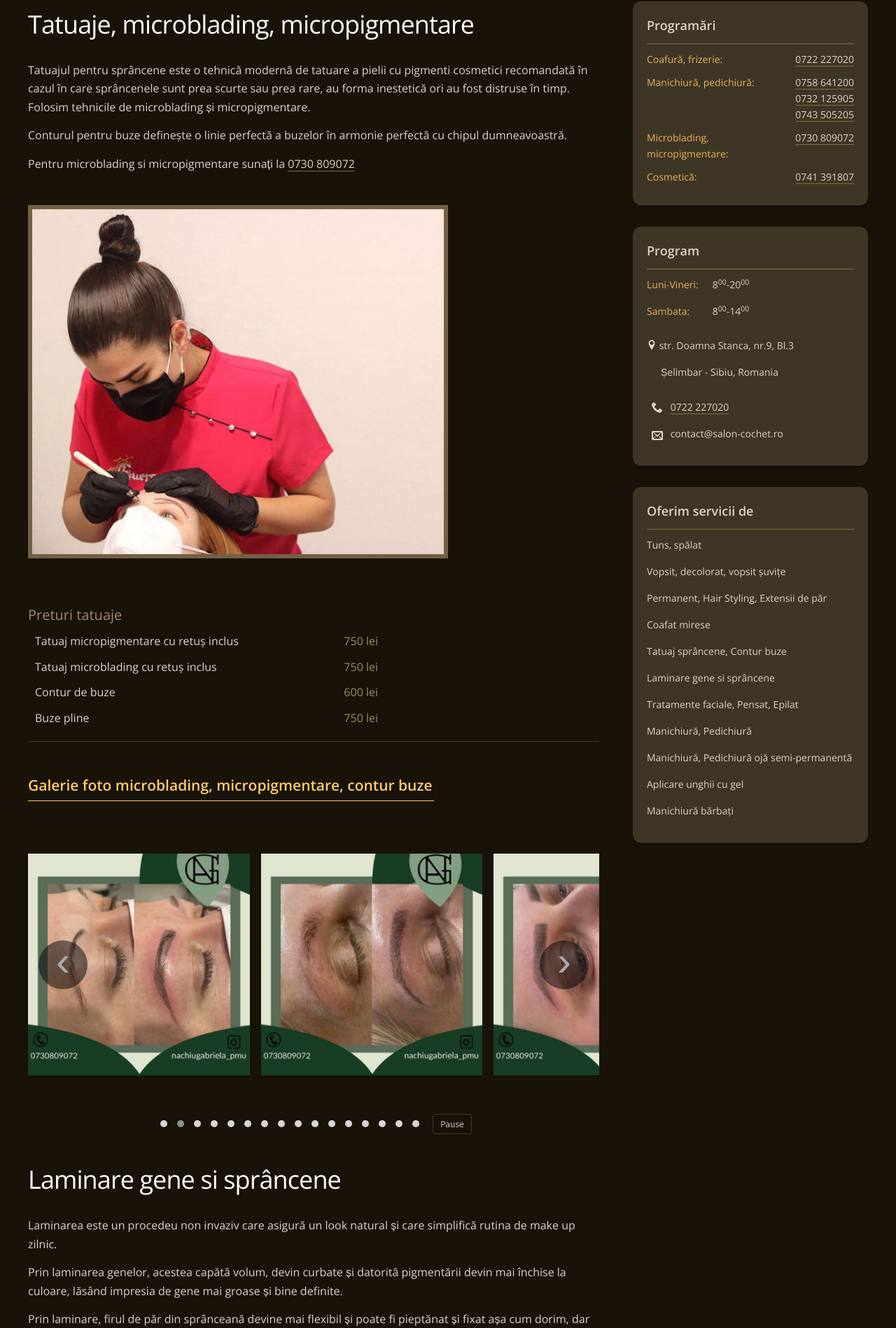
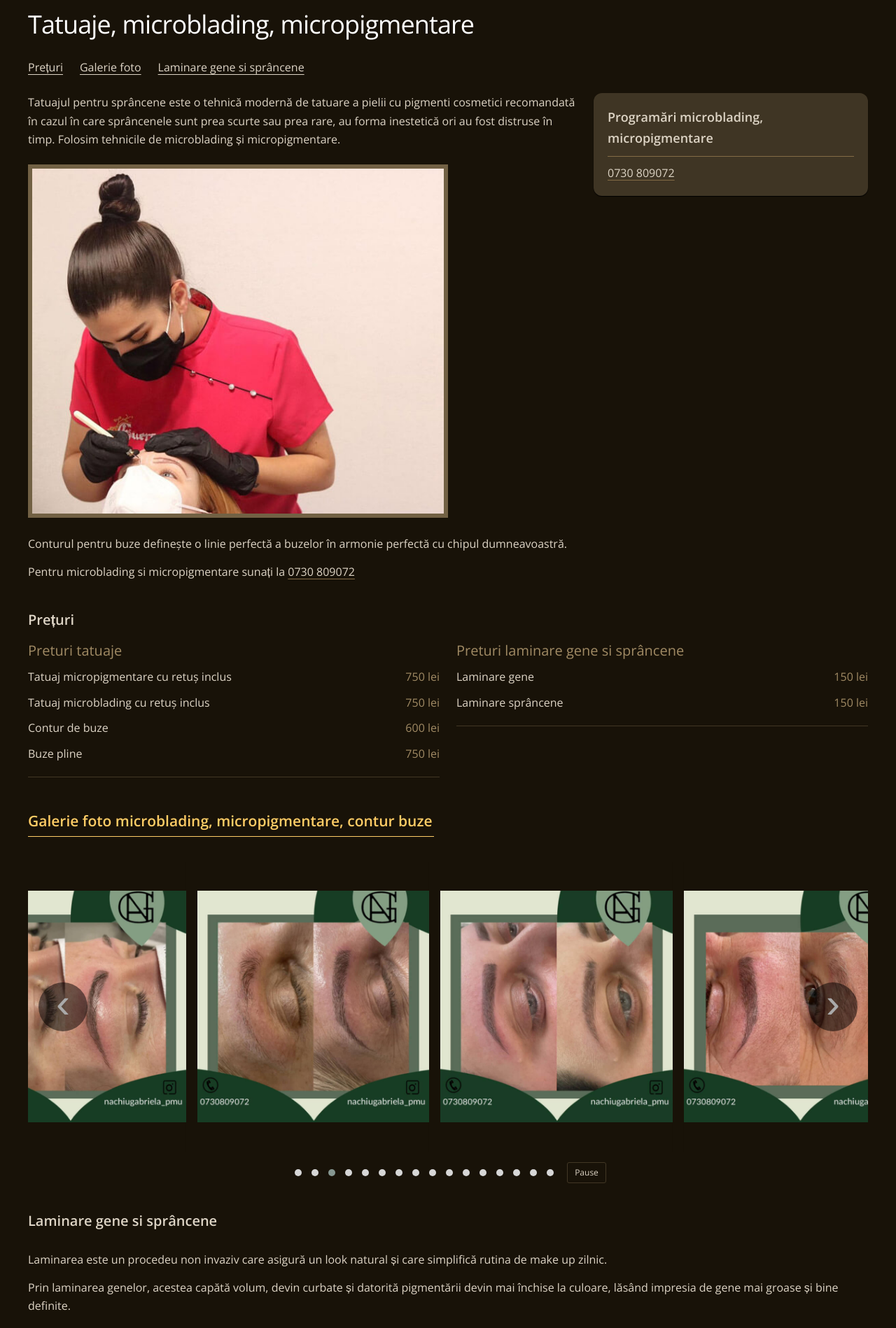
Before and after one commit to corina-gratiela/cochet-react, a React (Vite) app: page /servicii/tatuaje in a window 1280 px wide. Shown: the part 140-2038 px from the top of the page at 70% size. Built offline with nearby package versions, Linux system fonts and the light colour scheme.

Commit message:
New look for tatuaje si cosmetica sections

```diff
--- a/src/components/layout/SiteLayout.tsx
+++ b/src/components/layout/SiteLayout.tsx
@@ -9,7 +9,9 @@ export default function SiteLayout() {
   const isHome = useMatch('/');
   const isHair = useMatch('/servicii/coafor');
   const isManicure = useMatch('/servicii/manichiura');
-  const isWideService = isHair || isManicure;
+  const isCosmetics = useMatch('/servicii/cosmetica');
+  const isTattoos = useMatch('/servicii/tatuaje');
+  const isWideService = isHair || isManicure || isCosmetics || isTattoos;
   return (
     <div className="body-container">
       <SiteHeader />
--- a/src/pages/CosmeticsPage.tsx
+++ b/src/pages/CosmeticsPage.tsx
@@ -1,3 +1,5 @@
+import InfoPanel from '../components/content/InfoPanel';
+import { SalonHours } from '../components/layout/SalonSidebar';
 import PhoneLink from '../components/content/PhoneLink';
 import '../styles/pages/cosmetics.scss';
 
@@ -7,23 +9,34 @@ export default function CosmeticsPage() {
       <title>Tratamente faciale, Pensat, epilat la Salon Cochet Sibiu</title>
       <meta name="description" content="Vă oferim servcii de pensat, epilat scurt și lung, epilat brațe, abdomen, tratamente faciale" />
       <h1>Cosmetică</h1>
-      <div className="category-box">
-        <div className="category-box__title">Tratamente faciale</div>
+      <nav className="service-page__links" aria-label="Secțiuni cosmetică">
+        <a href="#preturi-cosmetica">Prețuri</a>
+        <a href="#tratamente-faciale">Tratamente faciale</a>
+        <a href="#pensat-epilat">Pensat și epilat</a>
+      </nav>
+      <div className="service-page__intro">
+        <div>
+          <section id="tratamente-faciale" className="category-box">
+            <h2 className="category-box__title">Tratamente faciale</h2>
             <p>Vă oferim tratamente faciale anti-aging CNC Skincare. </p>
             <p>Gama de produse CNC Skincare -made in Germany- cuprinde dermato-cosmetice inovatoare, cu ingrediente active, pentru un succes vizibil și de durată. Astfel, efectele tratamentelor CNC Skincare sunt vizibile de la prima ședință!</p>
-        <p>
-          Pentru programări sunați la numărul de telefon <PhoneLink number="0741 391807" />
-        </p>
+            <img className="category-box__img" style={{ maxWidth: 600 }} src={import.meta.env.BASE_URL + 'images/site/cosmetica.jpg'} alt="Tratamente faciale anti-aging CNC Skincare" />
+          </section>
+          <section id="pensat-epilat" className="category-box">
+            <h2 className="category-box__title">Pensat și epilat</h2>
+            <p>Fie că vă doriți sprâncene frumos conturate sau o piele fină, vă așteptăm la Salon Cochet. Oferim servicii de pensat, epilare pentru femei și bărbați și vopsirea genelor și sprâncenelor, cu grijă și atenție la preferințele dumneavoastră.</p>
+          </section>
         </div>
-
-      <div className="category-box">
-        <img className="category-box__img" style={{ maxWidth: 600 }} src={import.meta.env.BASE_URL + 'images/site/cosmetica.jpg'} alt="Tratamente faciale anti-aging CNC Skincare" />
+        <InfoPanel title="Programări cosmetică">
+          <PhoneLink number="0741 391807" />
+        </InfoPanel>
       </div>
-
-      <div className="category-box">
+      <section id="preturi-cosmetica" className="category-box" aria-labelledby="preturi-cosmetica-title">
+        <h2 id="preturi-cosmetica-title">Prețuri</h2>
+        <div className="service-prices service-prices--two">
           <div className="preturi">
             <div className="preturi__title">Preturi tratamente</div>
-          <div className="preturi__list" style={{ paddingRight: 30 }}>
+            <div className="preturi__list">
               <div className="pret">
                 <div className="pret__label">
                   <h2>Tratament antiaging CNC Skincare - hidratare și fermitate</h2>
@@ -59,20 +72,10 @@ export default function CosmeticsPage() {
               </div>
             </div>
           </div>
-      </div>
 
-      <div className="category-box">
-        <div className="category-box__title">Pensat și epilat</div>
-        <p>Vă oferim servicii de epilare damă și bărbați, vopsit gene și sprâncene</p>
-        <p>
-          Pentru programări sunați la numărul de telefon <PhoneLink number="0741 391807" />
-        </p>
-      </div>
-
-      <div className="category-box">
           <div className="preturi">
-          <div className="preturi__title">Preturi cosmetica</div>
-          <div className="preturi__list" style={{ maxWidth: 500 }}>
+            <div className="preturi__title">Preturi cosmetică</div>
+            <div className="preturi__list">
               <div className="pret">
                 <div className="pret__label">Pensat damă</div>
                 <div className="pret__value">35 lei</div>
@@ -162,6 +165,10 @@ export default function CosmeticsPage() {
             </div>
           </div>
         </div>
+      </section>
+      <div className="service-page__hours">
+        <SalonHours />
+      </div>
     </>
   );
 }
--- a/src/pages/TattoosPage.tsx
+++ b/src/pages/TattoosPage.tsx
@@ -1,8 +1,10 @@
+import InfoPanel from '../components/content/InfoPanel';
+import { SalonHours } from '../components/layout/SalonSidebar';
 import PhoneLink from '../components/content/PhoneLink';
-import ContentSection from "../components/content/ContentSection";
-import PhotoGallery from "../components/gallery/PhotoGallery";
-import { tattoosGallery } from "../data/tattoosGallery";
-import "../styles/pages/tattoos.scss";
+import ContentSection from '../components/content/ContentSection';
+import PhotoGallery from '../components/gallery/PhotoGallery';
+import { tattoosGallery } from '../data/tattoosGallery';
+import '../styles/pages/tattoos.scss';
 
 export default function TattoosPage() {
   return (
@@ -10,24 +12,35 @@ export default function TattoosPage() {
       <title>Microblading, micropigmentare la Salon Cochet Sibiu</title>
       <meta name="description" content="Vă oferim servicii de microblading, micropigmentare la Salon Cochet Sibiu" />
       <h1>Tatuaje, microblading, micropigmentare</h1>
-      <div className="category-box">
-        <p>
-          Tatuajul pentru sprâncene este o tehnică modernă de tatuare a pielii cu pigmenti cosmetici recomandată în cazul în care sprâncenele sunt prea scurte sau prea rare, au forma inestetică ori au
-          fost distruse în timp. Folosim tehnicile de microblading și micropigmentare.
-        </p>
+      <nav className="service-page__links" aria-label="Secțiuni tatuaje și laminare">
+        <a href="#preturi-tatuaje">Prețuri</a>
+        <a href="#galerie-tatuaje">Galerie foto</a>
+        <a href="#laminare">Laminare gene si sprâncene</a>
+      </nav>
+      <div className="service-page__intro">
+        <div className="category-box tattoos-intro">
+          <div>
+            <p>Tatuajul pentru sprâncene este o tehnică modernă de tatuare a pielii cu pigmenti cosmetici recomandată în cazul în care sprâncenele sunt prea scurte sau prea rare, au forma inestetică ori au fost distruse în timp. Folosim tehnicile de microblading și micropigmentare.</p>
+            <div className="tattoos-intro__image">
+              <img className="category-box__img" src={import.meta.env.BASE_URL + 'images/site/tatuaje.jpg'} alt="Tatuaje, microblading si micropigmentare la Salon Cochet Sibiu" />
+            </div>
 
             <p>Conturul pentru buze defineşte o linie perfectă a buzelor în armonie perfectă cu chipul dumneavoastră.</p>
-        <p>Pentru microblading si micropigmentare sunați la <PhoneLink number="0730 809072" /></p>
+            <p>
+              Pentru microblading si micropigmentare sunați la <PhoneLink number="0730 809072" />
+            </p>
           </div>
-
-      <div className="category-box">
-        <img className="category-box__img" style={{ maxWidth: 600 }} src={import.meta.env.BASE_URL + "images/site/tatuaje.jpg"} alt="Tatuaje, microblading si micropigmentare la Salon Cochet Sibiu" />
         </div>
-
-      <div className="category-box">
+        <InfoPanel title="Programări microblading, micropigmentare">
+          <PhoneLink number="0730 809072" />
+        </InfoPanel>
+      </div>
+      <section id="preturi-tatuaje" className="category-box" aria-labelledby="preturi-tatuaje-title">
+        <h2 id="preturi-tatuaje-title">Prețuri</h2>
+        <div className="service-prices service-prices--two">
           <div className="preturi">
             <div className="preturi__title">Preturi tatuaje</div>
-          <div className="preturi__list" style={{ maxWidth: 500 }}>
+            <div className="preturi__list">
               <div className="pret">
                 <div className="pret__label">Tatuaj micropigmentare cu retuş inclus</div>
                 <div className="pret__value">750 lei</div>
@@ -46,29 +59,10 @@ export default function TattoosPage() {
               </div>
             </div>
           </div>
-      </div>
 
-      <div className="category-box">
-        <ContentSection title="Galerie foto microblading, micropigmentare, contur buze">
-          <PhotoGallery images={tattoosGallery} label="Galerie foto microblading, micropigmentare, contur buze" />
-        </ContentSection>
-      </div>
-
-      <h1>Laminare gene si sprâncene</h1>
-      <div className="category-box">
-        <p>Laminarea este un procedeu non invaziv care asigură un look natural și care simplifică rutina de make up zilnic.</p>
-
-        <p>Prin laminarea genelor, acestea capătă volum, devin curbate și datorită pigmentării devin mai închise la culoare, lăsând impresia de gene mai groase și bine definite.</p>
-        <p>
-          Prin laminare, firul de păr din sprânceană devine mai flexibil și poate fi pieptănat și fixat așa cum dorim, dar capătă și volum. Laminarea sprâncenelor oferă un efect de lifting și le face
-          să pară mai groase. Totodată, ajută și la umplerea golurilor din sprâncene.
-        </p>
-      </div>
-
-      <div className="category-box">
           <div className="preturi">
             <div className="preturi__title">Preturi laminare gene si sprâncene</div>
-          <div className="preturi__list" style={{ maxWidth: 500 }}>
+            <div className="preturi__list">
               <div className="pret">
                 <div className="pret__label">Laminare gene</div>
                 <div className="pret__value">150 lei</div>
@@ -80,6 +74,24 @@ export default function TattoosPage() {
             </div>
           </div>
         </div>
+      </section>
+      <section id="galerie-tatuaje" className="category-box" aria-label="Galerie foto microblading, micropigmentare, contur buze">
+        <ContentSection title="Galerie foto microblading, micropigmentare, contur buze">
+          <PhotoGallery desktopSlides={3.5} images={tattoosGallery} label="Galerie foto microblading, micropigmentare, contur buze" />
+        </ContentSection>
+      </section>
+      <section id="laminare" className="category-box" aria-labelledby="laminare-title">
+        <h2 id="laminare-title">Laminare gene si sprâncene</h2>
+        <div className="category-box">
+          <p>Laminarea este un procedeu non invaziv care asigură un look natural și care simplifică rutina de make up zilnic.</p>
+
+          <p>Prin laminarea genelor, acestea capătă volum, devin curbate și datorită pigmentării devin mai închise la culoare, lăsând impresia de gene mai groase și bine definite.</p>
+          <p>Prin laminare, firul de păr din sprânceană devine mai flexibil și poate fi pieptănat și fixat așa cum dorim, dar capătă și volum. Laminarea sprâncenelor oferă un efect de lifting și le face să pară mai groase. Totodată, ajută și la umplerea golurilor din sprâncene.</p>
+        </div>
+      </section>
+      <div className="service-page__hours">
+        <SalonHours />
+      </div>
     </>
   );
 }
--- a/src/styles/components/service-page.scss
+++ b/src/styles/components/service-page.scss
@@ -77,3 +77,18 @@
   display: grid;
   gap: 12px;
 }
+
+.service-page__intro > div > .category-box:first-child {
+  margin-top: 0;
+}
+.service-page__details {
+  display: grid;
+  gap: 24px;
+  align-items: start;
+  > * {
+    min-width: 0;
+  }
+  @include breakpoint(desktop-up) {
+    grid-template-columns: repeat(2, minmax(0, 1fr));
+  }
+}
--- a/src/styles/pages/tattoos.scss
+++ b/src/styles/pages/tattoos.scss
@@ -1 +1,10 @@
-// Image/pricing styles are shared through main.scss; no page-specific rules needed.
+.tattoos-intro__image {
+  width: 100%;
+  max-width: 600px;
+  margin: 8px 0 24px;
+  .category-box__img {
+    display: block;
+    height: auto;
+    margin-bottom: 0;
+  }
+}
```
Lines whose indentation alone changed are shown as unchanged.
